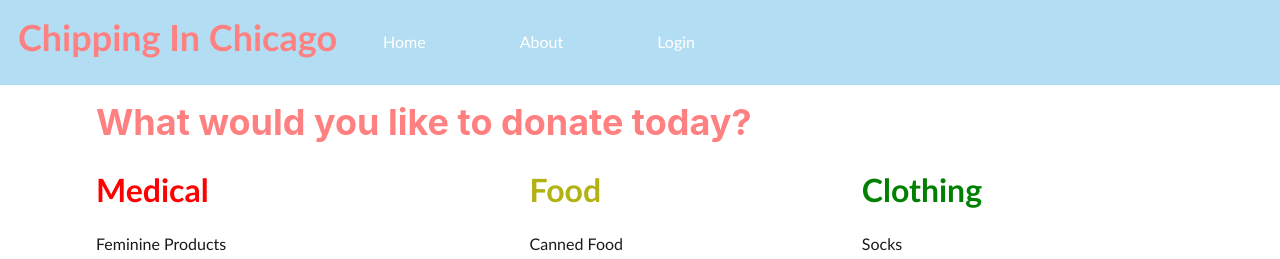
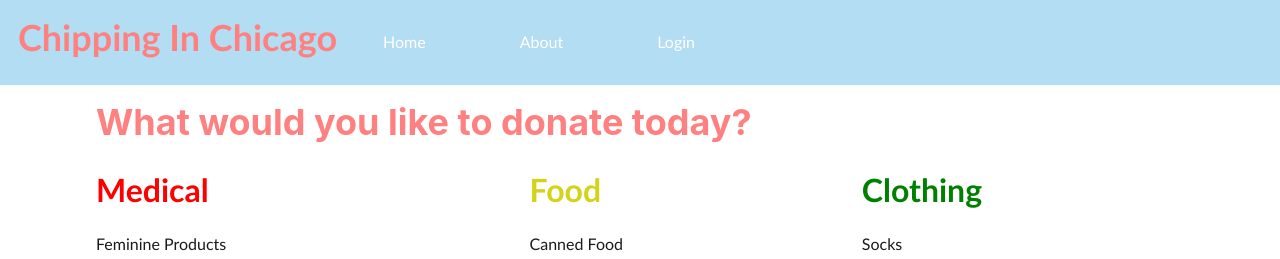
Before and after one commit to Chipping-In-Chicago/Chicago-Charity, a React (Vite) app in the folder client/: page /donations in a window 1280 px wide. Shown: the top 259 px of the page. Built offline with nearby package versions, Linux system fonts and the light colour scheme.

Commit message:
Updated colors

```diff
--- a/client/src/pages/css/Donations.scss
+++ b/client/src/pages/css/Donations.scss
@@ -15,7 +15,7 @@
     color: red;
 }
 .food{
-    color: rgb(178, 178, 20);
+    color: rgb(211, 211, 25);
 }
 .clothing{
     color: green;
```
